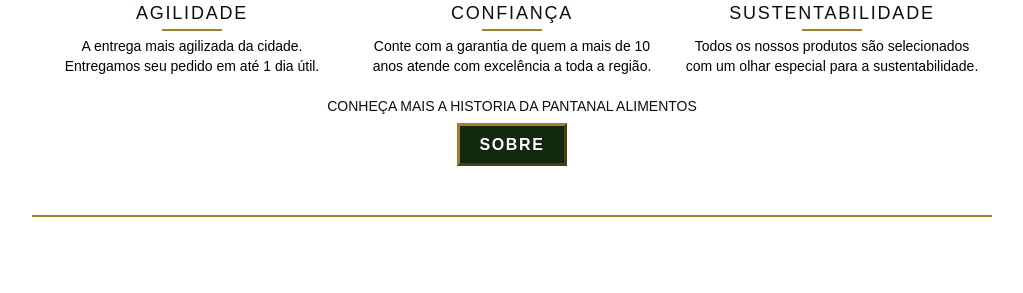
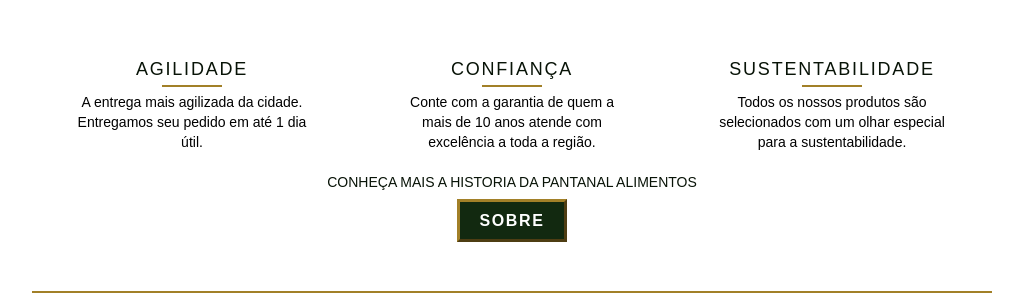
Before and after one commit to rocamdev/Pantanal-Alimentos, a PHP site: page / in a window 1280 px wide. Shown: the part 2282-2575 px from the top of the page, without its empty margins (128-1151 px from the left). Before the commit the page ends 2499 px from the top, so only its background shows below. Run offline with PHP 8.4, Linux system fonts and the light colour scheme.

Commit message:
finalização dos estilos da seção sobre

```diff
--- a/css/style.css
+++ b/css/style.css
@@ -156,6 +156,7 @@ img {
   border-style: inset;
   padding-bottom: 40px;
 }
+
 .parceiros_lista li {
   padding-bottom: 20px;
 }
@@ -184,9 +185,22 @@ img {
   background: #a28028;
   margin: 5px auto 5px auto;
 }
-.sobre p {
+.sobre:after {
+  content: "";
+  width: 623px;
+  height: 81.5px;
+  display: block;
+  background: url("../img/especiais/linhas.svg") no-repeat center;
+  position: absolute;
+  top: 172px;
+  right: 168px;
+  z-index: -1;
+}
+.sobre_lista li {
+  padding: 50px 35px 20px 35px;
   text-align: center;
 }
-.sobre_lista li {
-  padding-bottom: 20px;
+.sobre img {
+  border: 3px #122910 inset;
+  margin: 0 auto;
 }
```
